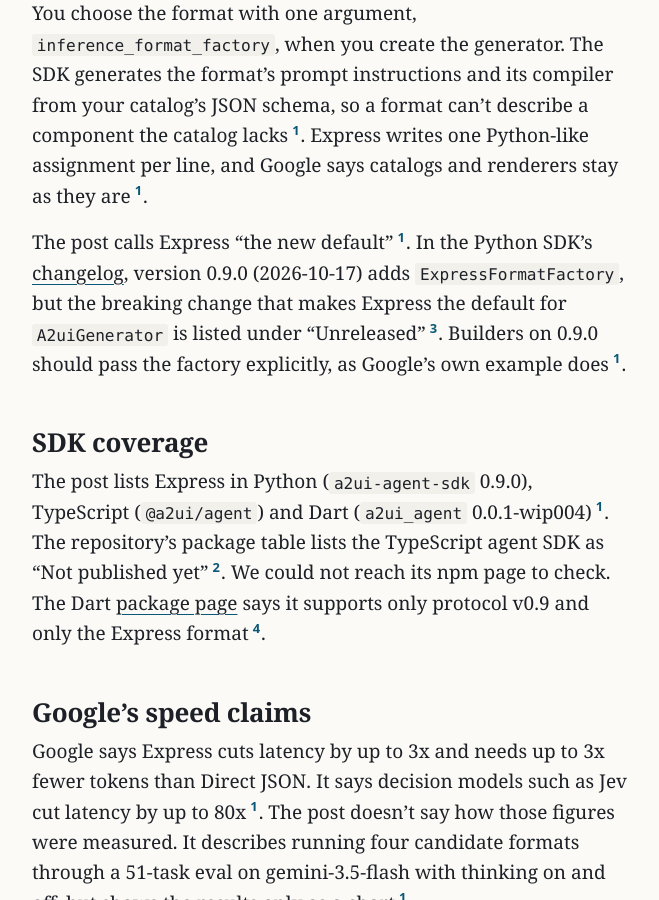
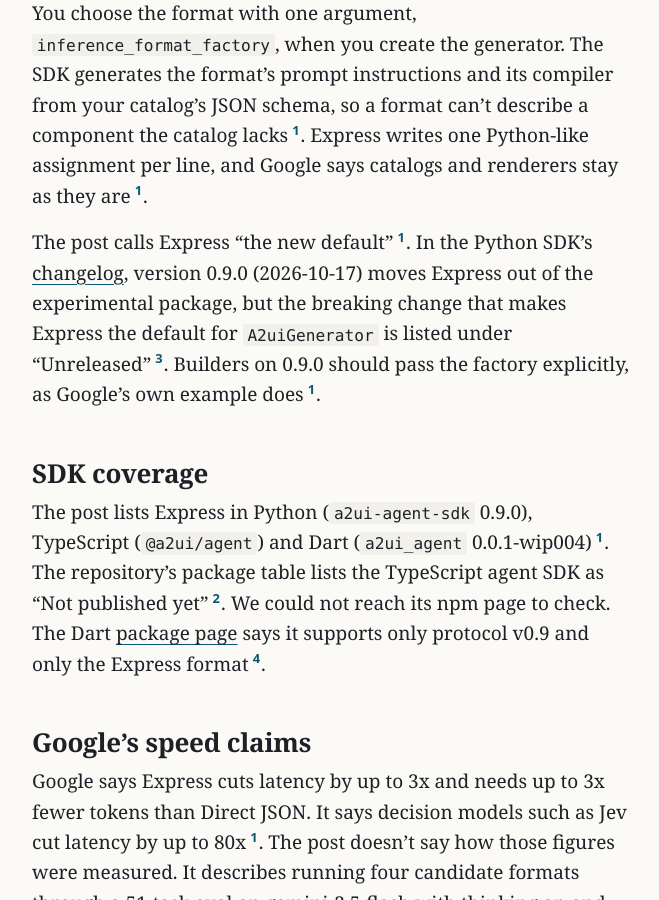
Before and after one commit to northwind-press/northwind-press.github.io, a Jekyll site: the page built from _posts/2026-11-04-google-a2ui-express.md, in a window 1280 px wide and 900 px high, scrolled down 1189 px. Shown: the whole window, without its empty margins (308-967 px from the left). Built offline with Jekyll 4.4.1, drawn with Linux system fonts in a browser that asks for light colours.

Commit message:
Desk edit: A2UI (0.9.0 changelog wording matches the entry)
Co-Authored-By: Claude Opus 5.5 <noreply@anthropic.com>

```diff
--- a/_posts/2026-11-04-google-a2ui-express.md
+++ b/_posts/2026-11-04-google-a2ui-express.md
@@ -36,7 +36,7 @@ A2UI is an open protocol for agent-generated UI. A client advertises a catalog o
 
 You choose the format with one argument, `inference_format_factory`, when you create the generator. The SDK generates the format's prompt instructions and its compiler from your catalog's JSON schema, so a format can't describe a component the catalog lacks{% include cite.html n=1 %}. Express writes one Python-like assignment per line, and Google says catalogs and renderers stay as they are{% include cite.html n=1 %}.
 
-The post calls Express "the new default"{% include cite.html n=1 %}. In the Python SDK's [changelog](https://github.com/a2ui-project/a2ui/blob/main/python/a2ui_agent/CHANGELOG.md), version 0.9.0 (2026-10-17) adds `ExpressFormatFactory`, but the breaking change that makes Express the default for `A2uiGenerator` is listed under "Unreleased"{% include cite.html n=3 %}. Builders on 0.9.0 should pass the factory explicitly, as Google's own example does{% include cite.html n=1 %}.
+The post calls Express "the new default"{% include cite.html n=1 %}. In the Python SDK's [changelog](https://github.com/a2ui-project/a2ui/blob/main/python/a2ui_agent/CHANGELOG.md), version 0.9.0 (2026-10-17) moves Express out of the experimental package, but the breaking change that makes Express the default for `A2uiGenerator` is listed under "Unreleased"{% include cite.html n=3 %}. Builders on 0.9.0 should pass the factory explicitly, as Google's own example does{% include cite.html n=1 %}.
 
 ## SDK coverage
 
```
